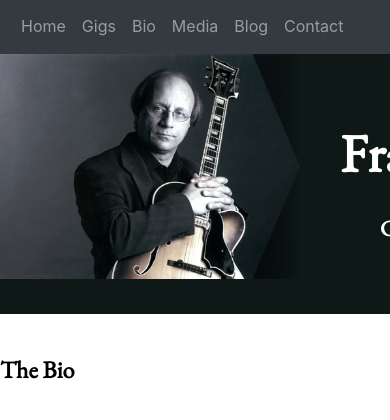
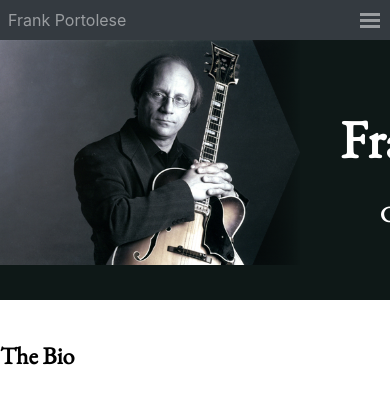
Before and after one commit to thecaprad/frankportolese, a Django app: page /bio/ in a window 390 px wide; the page is wider, and only the part inside the window is pictured. Shown: the top 420 px of that part. Run offline with Django 3.2, Linux system fonts and the light colour scheme; some web fonts are replaced.

Commit message:
Makes nav responsive with hamburger button

```diff
--- /dev/null
+++ b/gig_calendar/static/gig_calendar/js/base.js
@@ -0,0 +1,6 @@
+document.addEventListener('DOMContentLoaded', function() {
+    document.getElementById("hamburger").addEventListener("click", function() {
+        document.getElementById("links").classList.toggle("active");
+        document.getElementById("top-link").classList.toggle("active");
+    })
+})
--- a/gig_calendar/static/gig_calendar/style.css
+++ b/gig_calendar/static/gig_calendar/style.css
@@ -13,7 +13,7 @@ body {
     margin: 0 auto;
 }
 
-nav {
+/* nav {
     background-color: #343a40;
     width: 100%;
     height: 54px;
@@ -21,27 +21,64 @@ nav {
     margin: 0;
     padding: 0;
     overflow: hidden;
+    text-align: center;
+    float: left;
+    padding-left: 13px;
+} */
+
+#links {
+    display: none;
 }
 
-nav ul {
-    list-style-type: none;
-    text-align: center;
-    float: left;
-    width: 100%;
-    padding-left: 13px;
+#links.active {
+    display: block;
 }
 
-nav ul li {
-    float: left;
+#top-link {
+    width: 50%;
+    display: none;
+}
+
+#top-link.active {
+    display: block;
+}
+
+#hamburger {
+    display: block;
+    position: absolute;
+    right: 0;
+    top: 0;
+    padding-top: 10px;
+    padding-right: 10px;
+    cursor: pointer;
+}
+
+#hamburger > * {
+    width: 20px;
+    height: 3px;
+    background-color: #9a9da0;;
+    margin: 3px 0;
+}
+
+nav {
+    overflow: hidden;
+    position: relative;
+    background-color: #343a40;
+    width: 100%;
+    display: block;
+    margin: 0;
+    padding: 0;
 }
 
 nav a {
+    display: block;
     color: #9a9da0;
     font-size: 1rem;
     font-weight: 400;
+    padding: .5rem .5rem;
+    line-height: 1.5rem;
     font-family: -apple-system,BlinkMacSystemFont,"Segoe UI",Roboto,"Helvetica Neue",Arial,"Noto Sans",sans-serif,"Apple Color Emoji","Segoe UI Emoji","Segoe UI Symbol","Noto Color Emoji";
     text-decoration: none;
-    padding: .5rem .5rem;
 }
 
 .center {
@@ -245,3 +282,23 @@ nav a {
    color: white;
    font-size: 10pt;
    text-align: center;
+}
+
+/* DESKTOP QUERY */
+@media screen and (min-width: 820px) {
+
+    /* BASE DESKTOP */
+    nav {
+        width: 100%;
+        height: 54px;
+        margin: 0 auto;
+        overflow: hidden;
+        position: relative;
+        background-color: blue;
+    }
+
+    nav a {
+        display: inline-block;
+        line-height: 2.35em;
+    }
+}
--- a/gig_calendar/templates/gig_calendar/base.html
+++ b/gig_calendar/templates/gig_calendar/base.html
@@ -3,35 +3,31 @@
 <html>
     <head>
         <title>Frank Portolese | Jazz guitar</title>
+        <meta name="viewport" content="width=device-width, initial-scale=1.0">
         <link rel="stylesheet" href="{% static 'gig_calendar/style.css' %}">
         <link href="https://fonts.googleapis.com/css?family=EB+Garamond&display=swap" rel="stylesheet">
         <link href="https://fonts.googleapis.com/css?family=Just+Another+Hand&display=swap" rel="stylesheet">
         <link href="https://fonts.googleapis.com/css?family=Catamaran:800&display=swap" rel="stylesheet">
         <link href="https://fonts.googleapis.com/css?family=Roboto:300&display=swap" rel="stylesheet">
+        <script src="{% static 'gig_calendar/js/base.js' %}"></script>
     </head>
 
     <body>
         <nav>
-            <ul>
-                <li>
+            <a id="top-link" class="active" href="{% url 'home' %}">Frank Portolese</a>
+            <div id="links">
                 <a href="{% url 'home' %}">Home</a>
-                </li>
-                <li>
                 <a href="{% url 'gig_list' %}">Gigs</a>
-                </li>
-                <li>
                 <a href="{% url 'bio' %}">Bio</a>
-                </li>
-                <li>
                 <a href="{% url 'media' %}">Media</a>
-                </li>
-                <li>
                 <a href="{% url 'blog_list' %}">Blog</a>
-                </li>
-                <li >
                 <a href="{% url 'contact' %}">Contact</a>
-                </li>
-            </ul>
+            </div>
+            <div id="hamburger">
+                <div></div>
+                <div></div>
+                <div></div>
+            </div>
         </nav>
 
         <!-- Jumbotron -->
```
Lines whose indentation alone changed are shown as unchanged.
